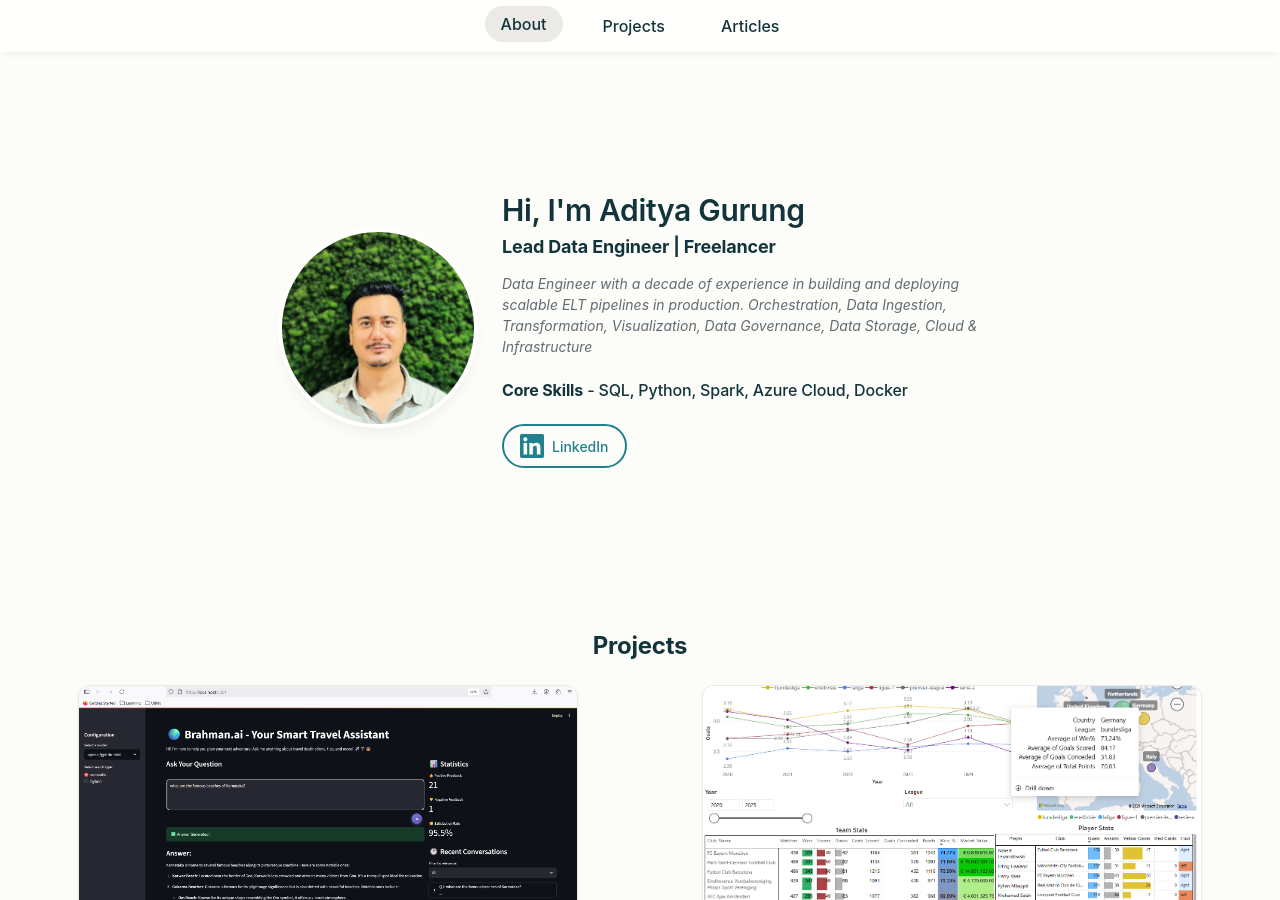
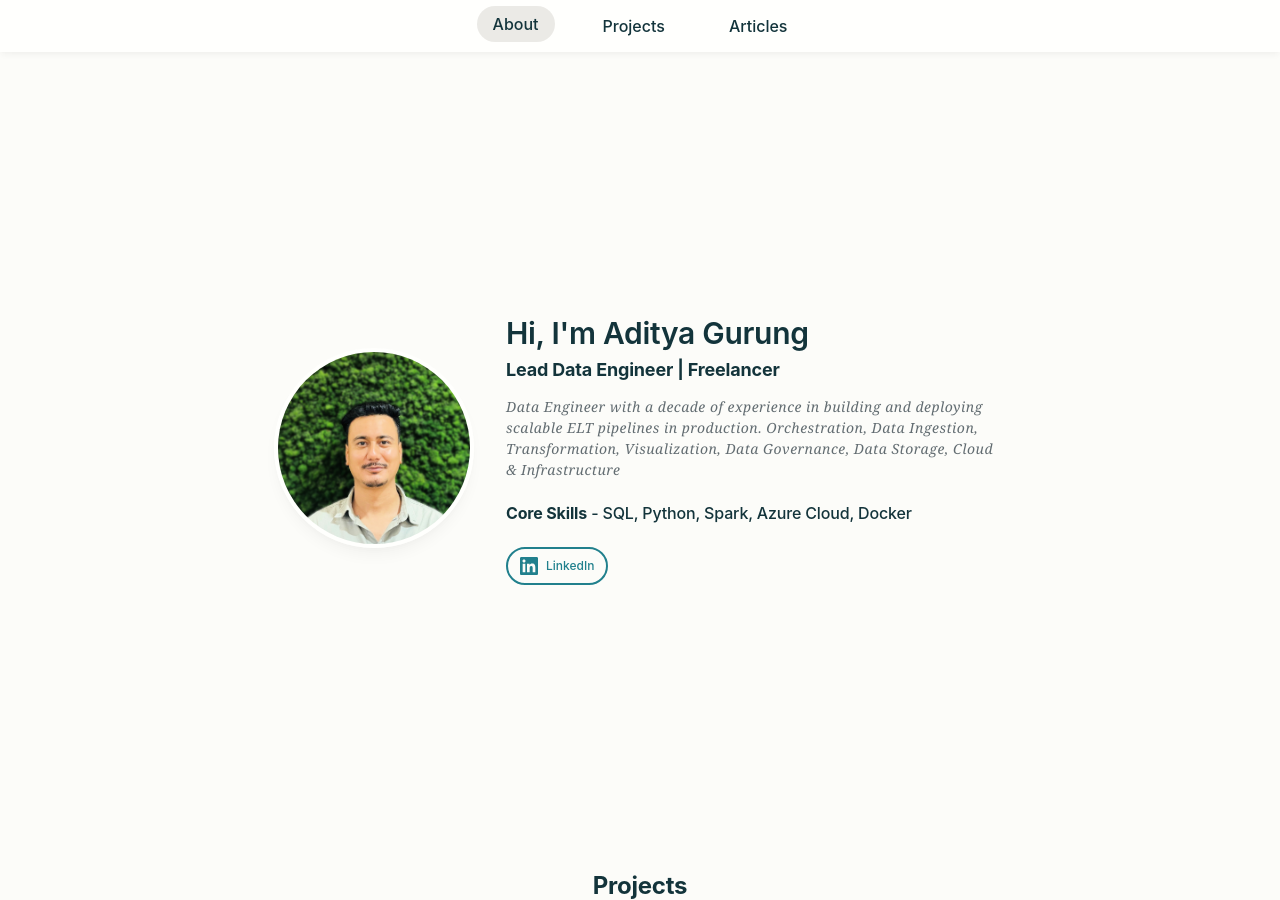
Before and after one commit to Adityagurung/adityagurung.github.io, a Jekyll site: the page built from index.html, in a window 1280 px wide and 900 px high. Built offline with Jekyll 4.4.1, drawn with Linux system fonts in a browser that asks for light colours; some web fonts are replaced; some of the changed text lies outside the part shown.

Commit message:
initial changes

```diff
--- a/_layouts/default.html
+++ b/_layouts/default.html
@@ -11,9 +11,9 @@
     <header class="main-header">
         <nav class="main-nav">
             <div class="nav-container">
-                <a href="#" class="nav-link" data-target="about">About</a>
-                <a href="#" class="nav-link" data-target="projects">Projects</a>
-                <a href="#" class="nav-link" data-target="articles">Articles</a>
+                <a href="#about" class="nav-link" data-target="about">About</a>
+                <a href="#projects" class="nav-link" data-target="projects">Projects</a>
+                <a href="#articles" class="nav-link" data-target="articles">Articles</a>
             </div>
         </nav>
     </header>
--- a/assets/css/main.css
+++ b/assets/css/main.css
@@ -761,8 +761,6 @@ body {
     color: var(--color-text);
     background-color: var(--color-background);
     min-height: 100vh;
-    margin: 0;
-    padding: 0;
 }
 
 /* Header and Navigation */
@@ -780,11 +778,11 @@ body {
 }
 
 .nav-container {
-    max-width: var(--container-xl);
+    max-width: var(--container-lg);
     margin: 0 auto;
     display: flex;
     justify-content: center;
-    gap: var(--space-24);
+    gap: var(--space-32);
     padding: 0 var(--space-32);
 }
 
@@ -814,24 +812,24 @@ body {
 /* Main Content */
 .main-content {
     margin-top: 60px;
-    min-height: calc(100vh - 160px);
+    min-height: calc(100vh - 120px);
 }
 
-/* Hero Section */
+/* Hero Section - About */
 .hero-section {
     padding: var(--space-32) var(--space-32);
-    max-width: var(--container-xl);
+    max-width: var(--container-lg);
     margin: 0 auto;
     display: flex;
     justify-content: center;
     align-items: center;
-    min-height: 60vh;
+    min-height: calc(100vh - 120px);
 }
 
 .profile-container {
     display: flex;
     align-items: center;
-    gap: var(--space-24);
+    gap: var(--space-32);
     flex-wrap: wrap;
     justify-content: center;
 }
@@ -864,8 +862,8 @@ body {
     font-weight: var(--font-weight-bold);
     color: var(--color-text);
     margin-bottom: var(--space-8);
+    letter-spacing: var(--letter-spacing-tight);
     line-height: var(--line-height-tight);
-    letter-spacing: var(--letter-spacing-tight);
 }
 
 .title-heading {
@@ -876,13 +874,16 @@ body {
     line-height: var(--line-height-tight);
 }
 
-/* New description text styling */
+/* Enhanced description text styling - more prominent italic */
 .description-text {
     font-size: var(--font-size-base);
     font-style: italic;
+    font-family: 'Georgia', 'Times New Roman', serif;
     color: var(--color-text-secondary);
     line-height: var(--line-height-normal);
     margin-bottom: var(--space-24);
+    font-weight: var(--font-weight-normal);
+    letter-spacing: 0.5px;
 }
 
 .skills-section {
@@ -896,7 +897,7 @@ body {
     font-weight: var(--font-weight-semibold);
 }
 
-/* Social Links Styling */
+/* Social Links Styling - Reduced size */
 .social-links {
     margin-top: var(--space-16);
 }
@@ -908,7 +909,8 @@ body {
     text-decoration: none;
     color: var(--color-primary);
     font-weight: var(--font-weight-semibold);
-    padding: var(--space-8) var(--space-16);
+    font-size: var(--font-size-sm);
+    padding: var(--space-8) var(--space-12);
     border: 2px solid var(--color-primary);
     border-radius: var(--radius-full);
     transition: all var(--duration-normal) var(--ease-standard);
@@ -919,7 +921,7 @@ body {
     background-color: var(--color-primary);
     color: var(--color-btn-primary-text);
     transform: translateY(-2px);
-    box-shadow: var(--shadow-md);
+    box-shadow: 0 4px 15px rgba(var(--color-teal-500-rgb), 0.3);
 }
 
 .linkedin-link:focus-visible {
@@ -938,18 +940,19 @@ body {
 /* Projects Section */
 .projects-section {
     padding: var(--space-32) var(--space-32);
-    max-width: var(--container-xl);
+    max-width: var(--container-lg);
     margin: 0 auto;
+    min-height: 100vh;
 }
 
 .section-header {
     font-size: var(--font-size-3xl);
     color: var(--color-text);
     text-align: center;
-    margin-bottom: var(--space-24);
+    margin-bottom: var(--space-32);
     font-weight: var(--font-weight-bold);
+    letter-spacing: var(--letter-spacing-tight);
     line-height: var(--line-height-tight);
-    letter-spacing: var(--letter-spacing-tight);
 }
 
 .projects-grid {
@@ -962,11 +965,10 @@ body {
 .project-card {
     background: var(--color-surface);
     border-radius: var(--radius-lg);
-    box-shadow: var(--shadow-sm);
+    box-shadow: var(--shadow-md);
     border: 1px solid var(--color-card-border);
     overflow: hidden;
-    transition: transform var(--duration-normal) var(--ease-standard),
-                box-shadow var(--duration-normal) var(--ease-standard);
+    transition: transform var(--duration-normal) var(--ease-standard), box-shadow var(--duration-normal) var(--ease-standard);
     max-width: 500px;
     width: 100%;
 }
@@ -1045,17 +1047,21 @@ body {
 /* Articles Section */
 .articles-section {
     padding: var(--space-32) var(--space-32);
-    max-width: var(--container-xl);
+    max-width: var(--container-lg);
     margin: 0 auto;
     text-align: center;
+    min-height: 100vh;
+    display: flex;
+    align-items: center;
+    justify-content: center;
 }
 
 .work-in-progress {
     background: var(--color-surface);
     border-radius: var(--radius-lg);
-    box-shadow: var(--shadow-sm);
+    box-shadow: var(--shadow-md);
     border: 1px solid var(--color-card-border);
-    padding: var(--space-24);
+    padding: var(--space-32);
     max-width: 600px;
     margin: 0 auto;
 }
@@ -1065,15 +1071,15 @@ body {
     color: var(--color-text);
     margin-bottom: var(--space-32);
     font-weight: var(--font-weight-bold);
+    letter-spacing: var(--letter-spacing-tight);
     line-height: var(--line-height-tight);
-    letter-spacing: var(--letter-spacing-tight);
 }
 
 .work-in-progress h3 {
     font-size: var(--font-size-2xl);
     color: var(--color-warning);
     margin-bottom: var(--space-16);
-    font-weight: var(--font-weight-semibold);
+    line-height: var(--line-height-tight);
 }
 
 .progress-message p {
@@ -1097,7 +1103,7 @@ body {
 }
 
 .footer-content {
-    max-width: var(--container-xl);
+    max-width: var(--container-lg);
     margin: 0 auto;
     padding: 0 var(--space-32);
 }
@@ -1155,10 +1161,20 @@ body {
     .projects-section,
     .articles-section {
         padding: var(--space-32) var(--space-16);
+        min-height: auto;
+    }
+
+    .hero-section {
+        min-height: calc(100vh - 100px);
     }
 
     .main-content {
         margin-top: 50px;
+    }
+
+    .linkedin-link {
+        font-size: var(--font-size-xs);
+        padding: var(--space-6) var(--space-10);
     }
 }
 
@@ -1179,11 +1195,11 @@ body {
     }
 
     .name-heading {
-        font-size: var(--font-size-2xl);
+        font-size: var(--font-size-3xl);
     }
 
     .section-header {
-        font-size: var(--font-size-2xl);
+        font-size: var(--font-size-3xl);
     }
 
     .project-content {
@@ -1195,26 +1211,22 @@ body {
     }
 
     .linkedin-link {
-        padding: var(--space-6) var(--space-12);
-        font-size: var(--font-size-sm);
+        font-size: var(--font-size-xs);
+        padding: var(--space-6) var(--space-10);
+        gap: var(--space-6);
     }
 
     .main-content {
         margin-top: 45px;
     }
 
-    .hero-section,
+    .hero-section {
+        min-height: calc(100vh - 90px);
+        padding: var(--space-24) var(--space-16);
+    }
+
     .projects-section,
     .articles-section {
-        padding: var(--space-16);
-    }
-
-    .footer-content {
-        padding: 0 var(--space-16);
-    }
-
-    .projects-grid {
-        grid-template-columns: 1fr;
-        gap: var(--space-16);
+        padding: var(--space-24) var(--space-16);
     }
 }
--- a/index.html
+++ b/index.html
@@ -3,7 +3,8 @@ layout: default
 title: Aditya Gurung - Lead Data Engineer
 ---
 
-<div class="hero-section">
+<!-- About Section -->
+<section class="hero-section" id="about">
     <div class="profile-container">
         <div class="profile-image">
             <img src="/assets/images/profile.png" alt="Aditya Gurung" class="circular-photo">
@@ -17,7 +18,7 @@ title: Aditya Gurung - Lead Data Engineer
             </div>
             <div class="social-links">
                 <a href="https://www.linkedin.com/in/aditya-gurung/" target="_blank" class="linkedin-link">
-                    <svg width="24" height="24" viewBox="0 0 24 24" fill="none" xmlns="http://www.w3.org/2000/svg">
+                    <svg width="18" height="18" viewBox="0 0 24 24" fill="none" xmlns="http://www.w3.org/2000/svg">
                         <path d="M20.447 20.452h-3.554v-5.569c0-1.328-.027-3.037-1.852-3.037-1.853 0-2.136 1.445-2.136 2.939v5.667H9.351V9h3.414v1.561h.046c.477-.9 1.637-1.85 3.37-1.85 3.601 0 4.267 2.37 4.267 5.455v6.286zM5.337 7.433c-1.144 0-2.063-.926-2.063-2.065 0-1.138.92-2.063 2.063-2.063 1.14 0 2.064.925 2.064 2.063 0 1.139-.925 2.065-2.064 2.065zm1.782 13.019H3.555V9h3.564v11.452zM22.225 0H1.771C.792 0 0 .774 0 1.729v20.542C0 23.227.792 24 1.771 24h20.451C23.2 24 24 23.227 24 22.271V1.729C24 .774 23.2 0 22.222 0h.003z" fill="currentColor"/>
                     </svg>
                     LinkedIn
@@ -25,8 +26,9 @@ title: Aditya Gurung - Lead Data Engineer
             </div>
         </div>
     </div>
-</div>
+</section>
 
+<!-- Projects Section -->
 <section class="projects-section" id="projects">
     <h2 class="section-header"><strong>Projects</strong></h2>
     <div class="projects-grid">
@@ -50,7 +52,8 @@ title: Aditya Gurung - Lead Data Engineer
     </div>
 </section>
 
-<section class="articles-section" id="articles" style="display: none;">
+<!-- Articles Section -->
+<section class="articles-section" id="articles">
     <div class="work-in-progress">
         <h2>Articles</h2>
         <div class="progress-message">
```
Also changed, not shown: other parts of index.html (+35 -18 lines).
